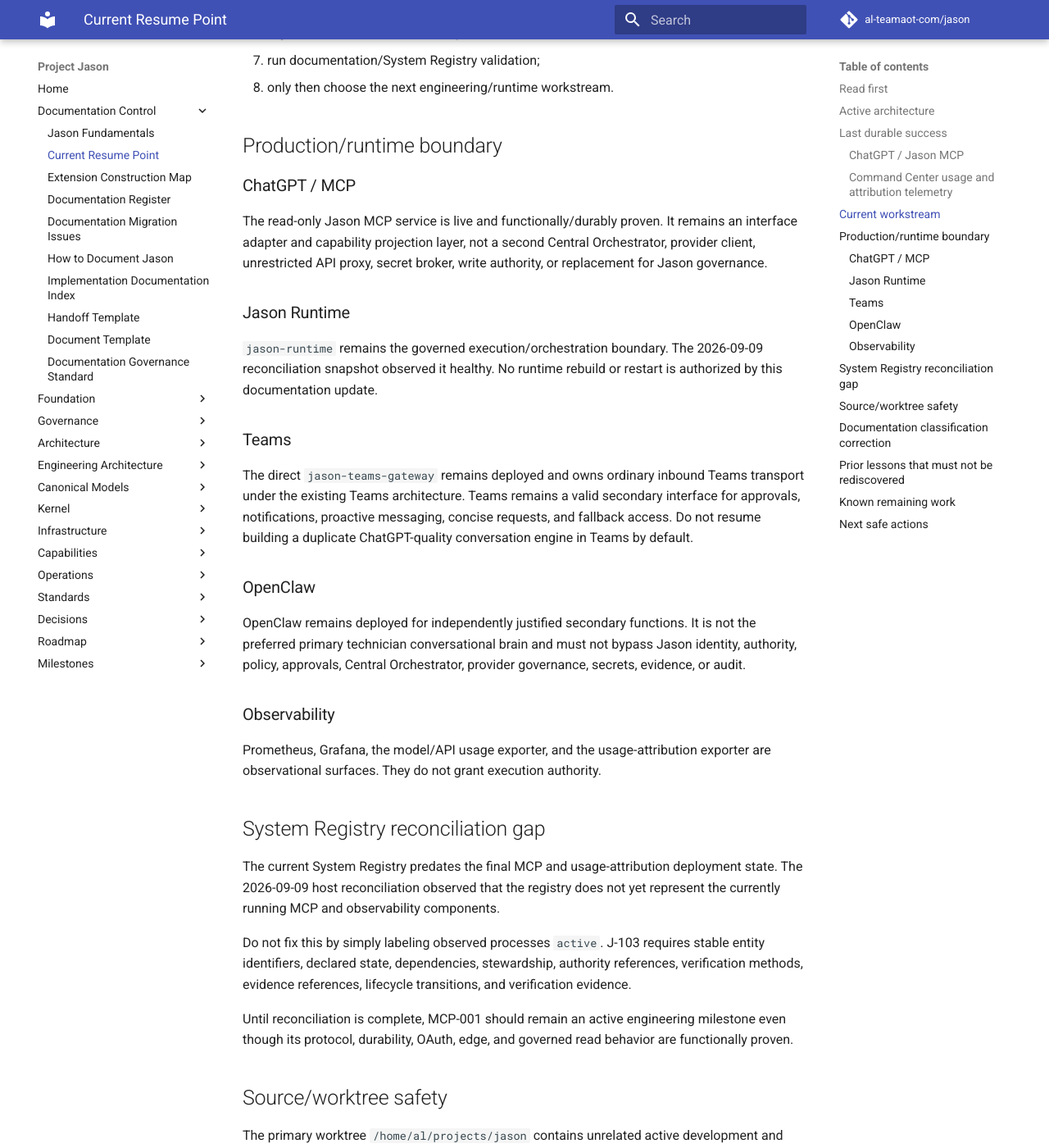
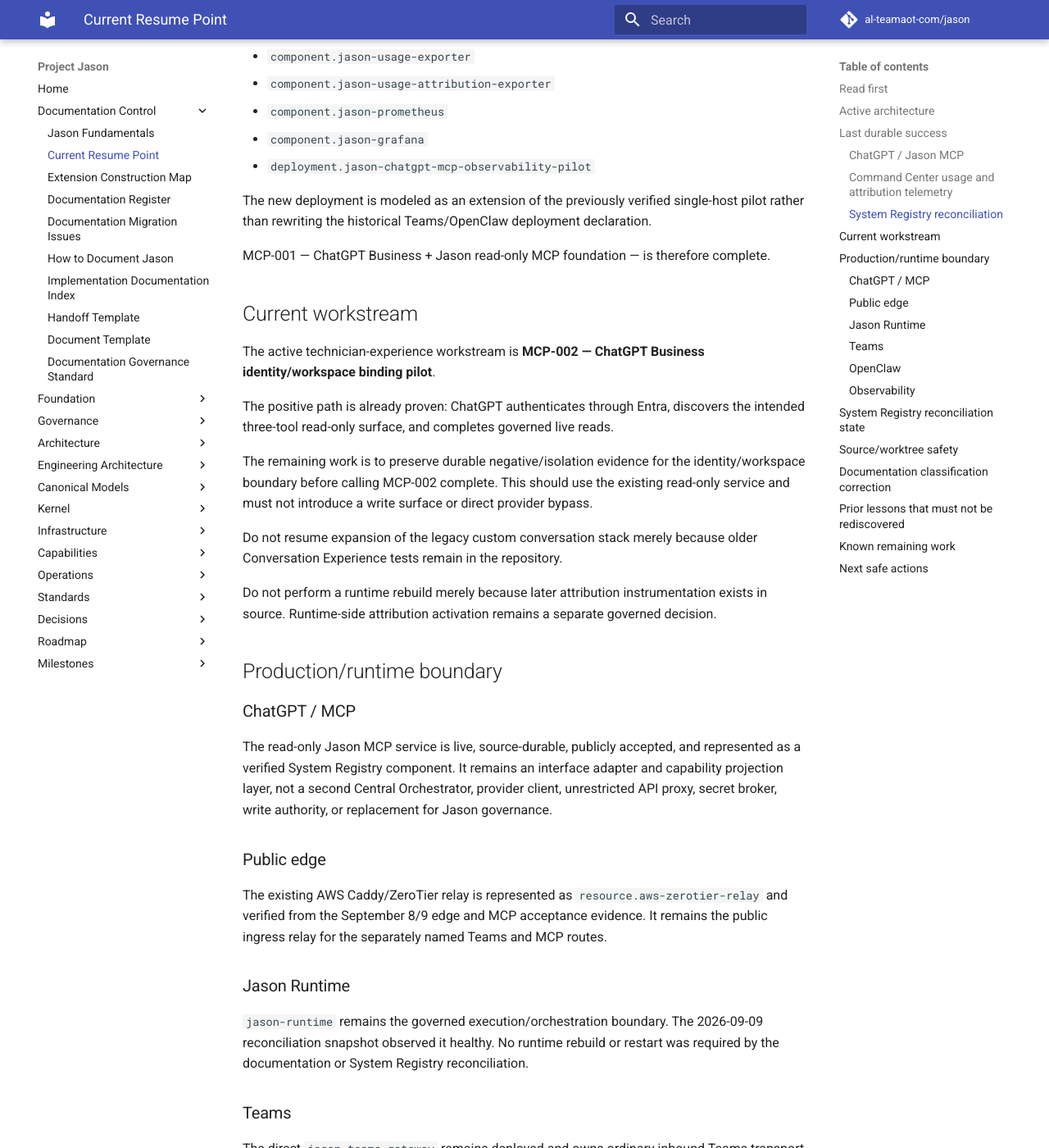
Before and after one commit to al-teamaot-com/jason, an MkDocs documentation site: the page built from docs/control/CURRENT.md, in a window 1280 px wide and 1400 px high, scrolled down 3164 px. Shown: the whole window at 82% size. Built offline with MkDocs 1.6.1 and Material for MkDocs 9.7.7, drawn with Linux system fonts in a browser that asks for light colours; comment, search, counter and statistics services are not loaded; some of the changed text lies outside the part shown.

Commit message:
Advance current resume point after registry reconciliation

```diff
--- a/docs/control/CURRENT.md
+++ b/docs/control/CURRENT.md
@@ -1,7 +1,7 @@
 # Project Jason — Current Resume Point
 
 **Updated:** 2026-09-09
-**Status:** ChatGPT Business is the preferred primary technician conversational surface, with Jason exposed through a governed read-only MCP/tool boundary. The ChatGPT/Entra/MCP path is functionally and durably proven from committed source. Command Center usage/attribution telemetry is deployed and healthy. The current workstream is documentation and System Registry reconciliation before any further runtime activation.
+**Status:** ChatGPT Business is the preferred primary technician conversational surface, with Jason exposed through a governed read-only MCP/tool boundary. The ChatGPT/Entra/MCP path is functionally and durably proven from committed source. Command Center usage/attribution telemetry is deployed and healthy. The MCP, public edge, and observability topology is now represented and verified in the governed System Registry. MCP-001 is complete; the next technician-experience workstream is the remaining MCP-002 identity/workspace isolation proof.
 **Canonical purpose:** Human-readable resume point. Current production/runtime facts must still be established from current Git, the System Registry, and fresh host evidence when required.
 
 ## Read first
@@ -93,32 +94,55 @@
 
 The scoped Showcase Telemetry validation is green at that source checkpoint. The later source has not been used to replace the accepted live dashboard worktree or activate runtime-side attribution instrumentation.
 
+### System Registry reconciliation
+
+The 2026-09-09 MCP and observability reconciliation is represented by governed registry entities and append-only verification events.
+
+The current generated operational view contains `31` registered entities with effective lifecycle counts:
+
+- `verified=14`
+- `configured=4`
+- `registered=13`
+
+New verified topology includes:
+
+- `resource.aws-zerotier-relay`
+- `component.jason-mcp`
+- `component.jason-usage-exporter`
+- `component.jason-usage-attribution-exporter`
+- `component.jason-prometheus`
+- `component.jason-grafana`
+- `deployment.jason-chatgpt-mcp-observability-pilot`
+
+The new deployment is modeled as an extension of the previously verified single-host pilot rather than rewriting the historical Teams/OpenClaw deployment declaration.
+
+MCP-001 — ChatGPT Business + Jason read-only MCP foundation — is therefore complete.
+
 ## Current workstream
 
-The active workstream is **documentation and System Registry reconciliation**.
+The active technician-experience workstream is **MCP-002 — ChatGPT Business identity/workspace binding pilot**.
 
-The architecture decision is already made. Do not resume expansion of the legacy custom conversation stack merely because older Conversation Experience tests remain in the repository. Do not perform another runtime deployment merely to make documentation match what happens to be running.
+The positive path is already proven: ChatGPT authenticates through Entra, discovers the intended three-tool read-only surface, and completes governed live reads.
 
-Required sequence:
+The remaining work is to preserve durable negative/isolation evidence for the identity/workspace boundary before calling MCP-002 complete. This should use the existing read-only service and must not introduce a write surface or direct provider bypass.
 
-1. restore the September ChatGPT/MCP governing documents to the active source lineage;
-2. classify dated MCP proof records under `docs/sessions/`;
-3. preserve final Issue #166 durability acceptance;
-4. preserve Command Center/usage-attribution deployment proof;
-5. reconcile the System Registry using J-103 lifecycle and verification rules;
-6. regenerate its human-readable operational view;
-7. run documentation/System Registry validation;
-8. only then choose the next engineering/runtime workstream.
+Do not resume expansion of the legacy custom conversation stack merely because older Conversation Experience tests remain in the repository.
+
+Do not perform a runtime rebuild merely because later attribution instrumentation exists in source. Runtime-side attribution activation remains a separate governed decision.
 
 ## Production/runtime boundary
 
 ### ChatGPT / MCP
 
-The read-only Jason MCP service is live and functionally/durably proven. It remains an interface adapter and capability projection layer, not a second Central Orchestrator, provider client, unrestricted API proxy, secret broker, write authority, or replacement for Jason governance.
+The read-only Jason MCP service is live, source-durable, publicly accepted, and represented as a verified System Registry component. It remains an interface adapter and capability projection layer, not a second Central Orchestrator, provider client, unrestricted API proxy, secret broker, write authority, or replacement for Jason governance.
+
+### Public edge
+
+The existing AWS Caddy/ZeroTier relay is represented as `resource.aws-zerotier-relay` and verified from the September 8/9 edge and MCP acceptance evidence. It remains the public ingress relay for the separately named Teams and MCP routes.
 
 ### Jason Runtime
 
-`jason-runtime` remains the governed execution/orchestration boundary. The 2026-09-09 reconciliation snapshot observed it healthy. No runtime rebuild or restart is authorized by this documentation update.
+`jason-runtime` remains the governed execution/orchestration boundary. The 2026-09-09 reconciliation snapshot observed it healthy. No runtime rebuild or restart was required by the documentation or System Registry reconciliation.
 
 ### Teams
 
@@ -130,15 +154,17 @@
 
 ### Observability
 
-Prometheus, Grafana, the model/API usage exporter, and the usage-attribution exporter are observational surfaces. They do not grant execution authority.
+Prometheus, Grafana, the model/API usage exporter, and the usage-attribution exporter are now represented as verified observational components in the System Registry. They do not grant execution authority.
 
-## System Registry reconciliation gap
+## System Registry reconciliation state
 
-The current System Registry predates the final MCP and usage-attribution deployment state. The 2026-09-09 host reconciliation observed that the registry does not yet represent the currently running MCP and observability components.
+The MCP and current observability topology reconciliation is complete for the evidence available on 2026-09-09.
 
-Do not fix this by simply labeling observed processes `active`. J-103 requires stable entity identifiers, declared state, dependencies, stewardship, authority references, verification methods, evidence references, lifecycle transitions, and verification evidence.
+The registry deliberately records these entities as `configured` baseline declarations with append-only transitions to effective `verified` state. It does not call them `active`; `verified` means the registered verification method is satisfied by governed evidence.
 
-Until reconciliation is complete, MCP-001 should remain an active engineering milestone even though its protocol, durability, OAuth, edge, and governed read behavior are functionally proven.
+The reconciliation does not claim that unrelated logical providers, capabilities, identity bindings, or governance gates are verified merely because the physical topology is healthy.
+
+The generated human view remains subordinate to the machine-readable registry and lifecycle history.
 
 ## Source/worktree safety
 
@@ -167,18 +193,21 @@
 
 ## Known remaining work
 
-MCP identity/workspace behavior is functionally proven, but formal roadmap closure should remain conservative until System Registry reconciliation and remaining negative/isolation evidence are represented durably.
+MCP-002 remains active until negative/isolation behavior for the ChatGPT/Entra/workspace identity boundary is durably proven.
 
-Cross-provider ChatGPT technician proof remains future work. Legacy conversational-stack simplification remains future work. Consequential MCP actions remain future work and require independent identity-first authorization, policy, approval, idempotency, precondition, evidence, audit, and recovery design.
+MCP-003 cross-provider ChatGPT technician proof remains planned.
+
+MCP-004 legacy conversational-stack simplification remains planned.
+
+Consequential MCP actions remain future work and require independent identity-first authorization, policy, approval, idempotency, precondition, evidence, audit, and recovery design.
 
 Runtime-side usage-attribution activation remains separate from the already deployed observational dashboard/exporter surface.
 
 ## Next safe actions
 
-1. Complete documentation reconciliation on the isolated branch.
-2. Use `docs/architecture/J-103-System-Registry.md` and existing registry schemas/construction guidance to define MCP and observability registry entities.
-3. Add append-only lifecycle/verification evidence only for states actually supported by 2026-09-09 proof records.
-4. Regenerate `docs/operations/System-Registry-Current-Operational-State.md`.
-5. Run documentation-control, registry, generated-document, and relevant deterministic tests.
-6. Review the resulting diff before promotion.
-7. Only after documentation and operational-state truth agree should the next runtime-side attribution or provider-expansion workstream begin.
+1. Validate the isolated System Registry reconciliation branch with repository CI, including schema/lifecycle tests and generated-document freshness.
+2. Keep documentation PR #169 separate from the registry reconciliation so authority/evidence changes remain reviewable in sequence.
+3. After the documentation and registry branches are accepted in order, execute the remaining MCP-002 negative/isolation proof using the existing read-only MCP surface.
+4. Preserve evidence for unknown/unbound identity, invalid tenant/workspace context, missing authority, and client/scope isolation to the extent those cases can be safely exercised in the current Business/Entra pilot.
+5. Do not introduce write tools while completing MCP-002.
+6. Only after MCP-002 is closed should MCP-003 cross-provider technician proof become the primary technician-experience workstream.
```
Also changed, not shown: other parts of docs/control/CURRENT.md (+9 -8 lines).
